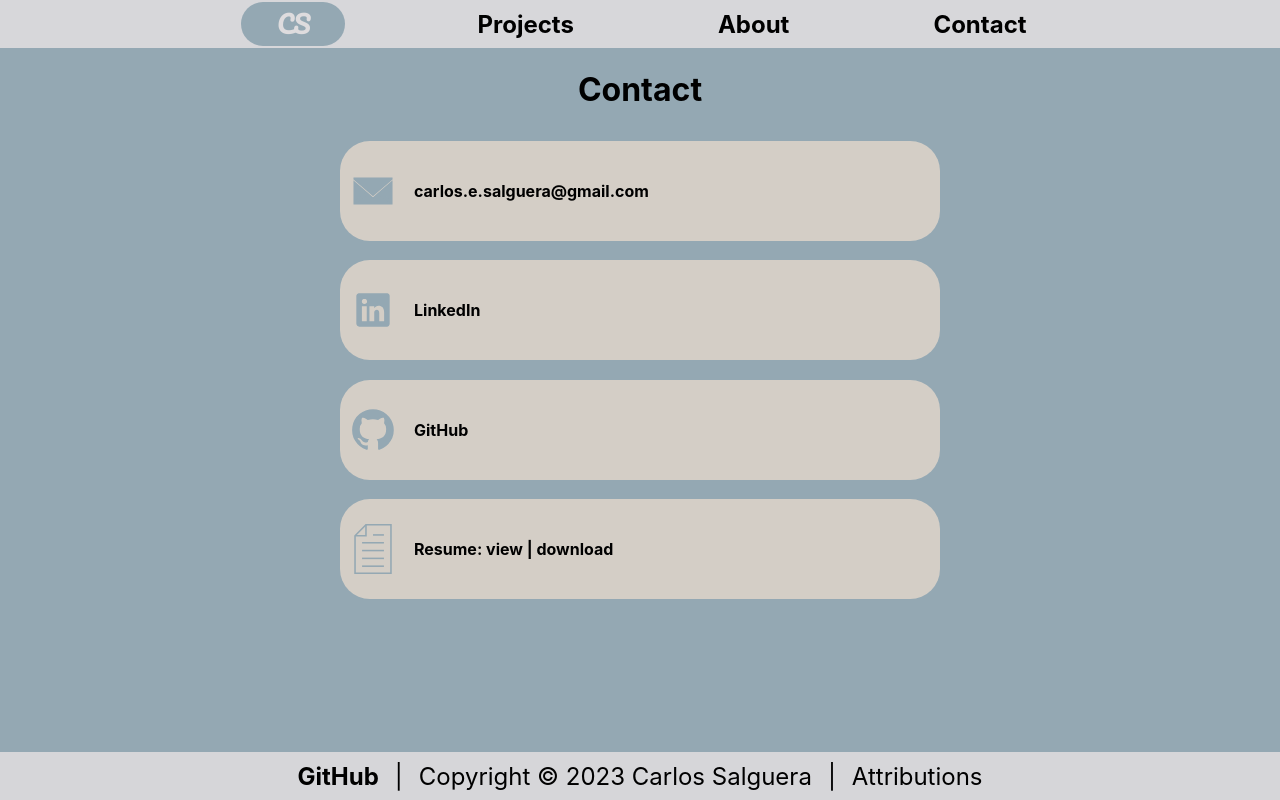
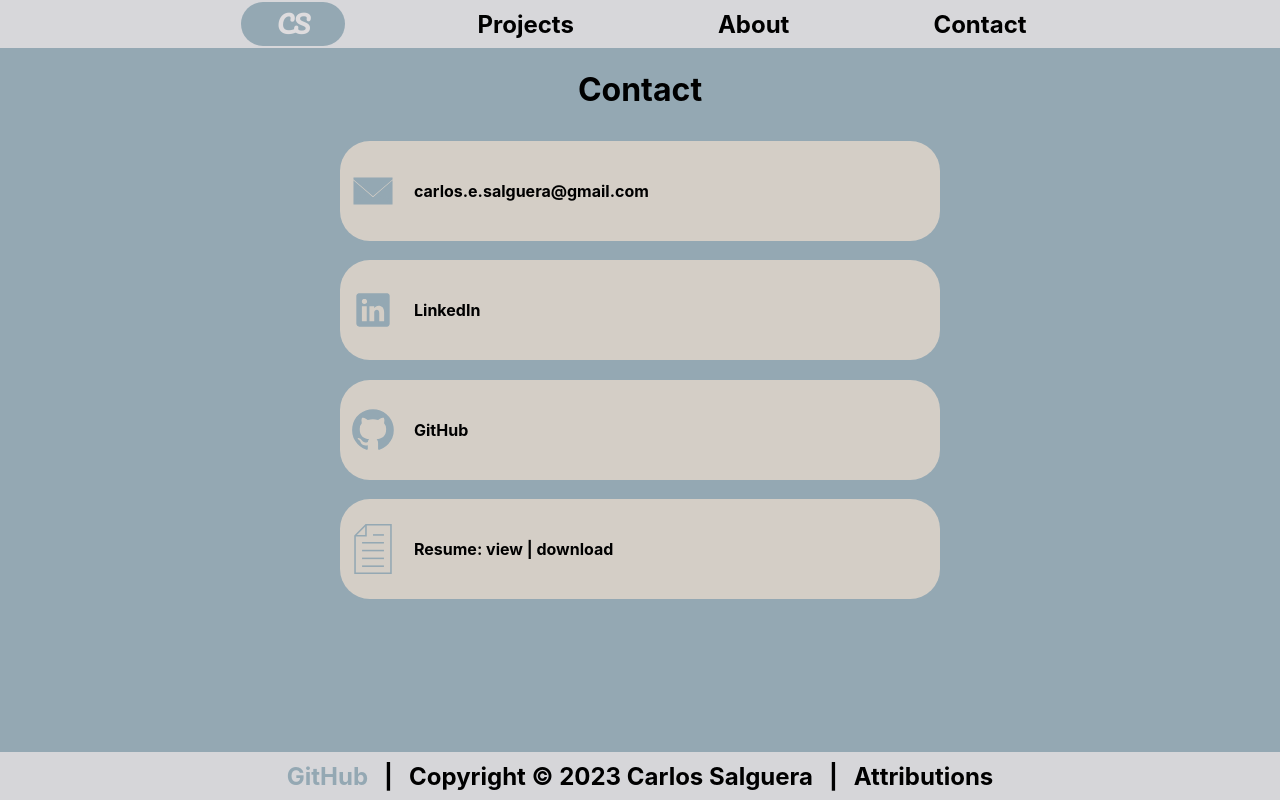
Before and after one commit to csalguera/portfolio-react, a React (Create React App) app: page / in a window 1280 px wide. In both pictures the pointer is over the link 338 px from the left and 4973 px from the top of the page. Shown: the part 4197-4997 px from the top of the page. Built offline with nearby package versions, Linux system fonts and the light colour scheme.

Commit message:
change font weight and color on hover

```diff
--- a/src/components/Footer/Footer.module.css
+++ b/src/components/Footer/Footer.module.css
@@ -10,6 +10,7 @@
 .link-tag {
   font-size: 24px;
   margin: 8px;
+  font-weight: bold;
 }
 
 .link-tag {
@@ -18,5 +19,5 @@
 }
 
 .link-tag:hover {
-  font-weight: bold;
+  color: #94a8b3;
 }
```
